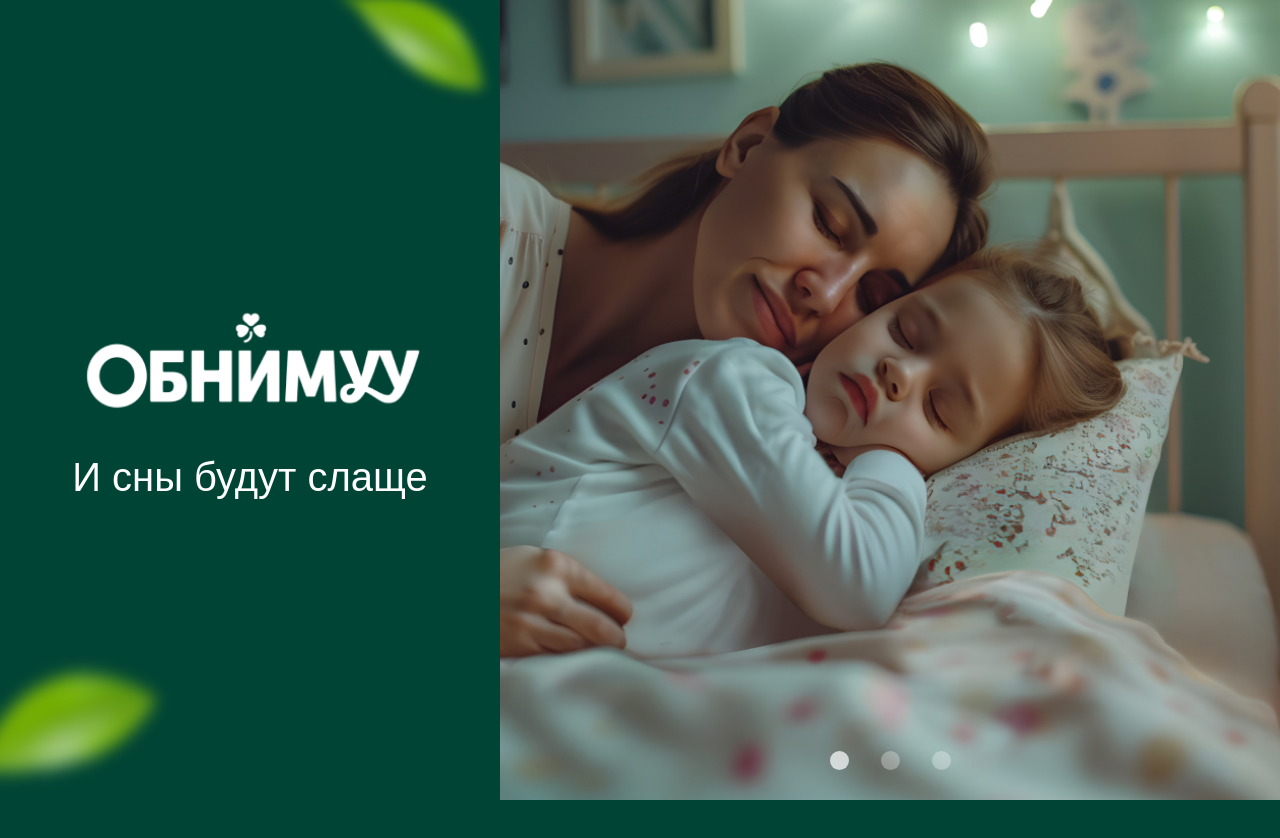
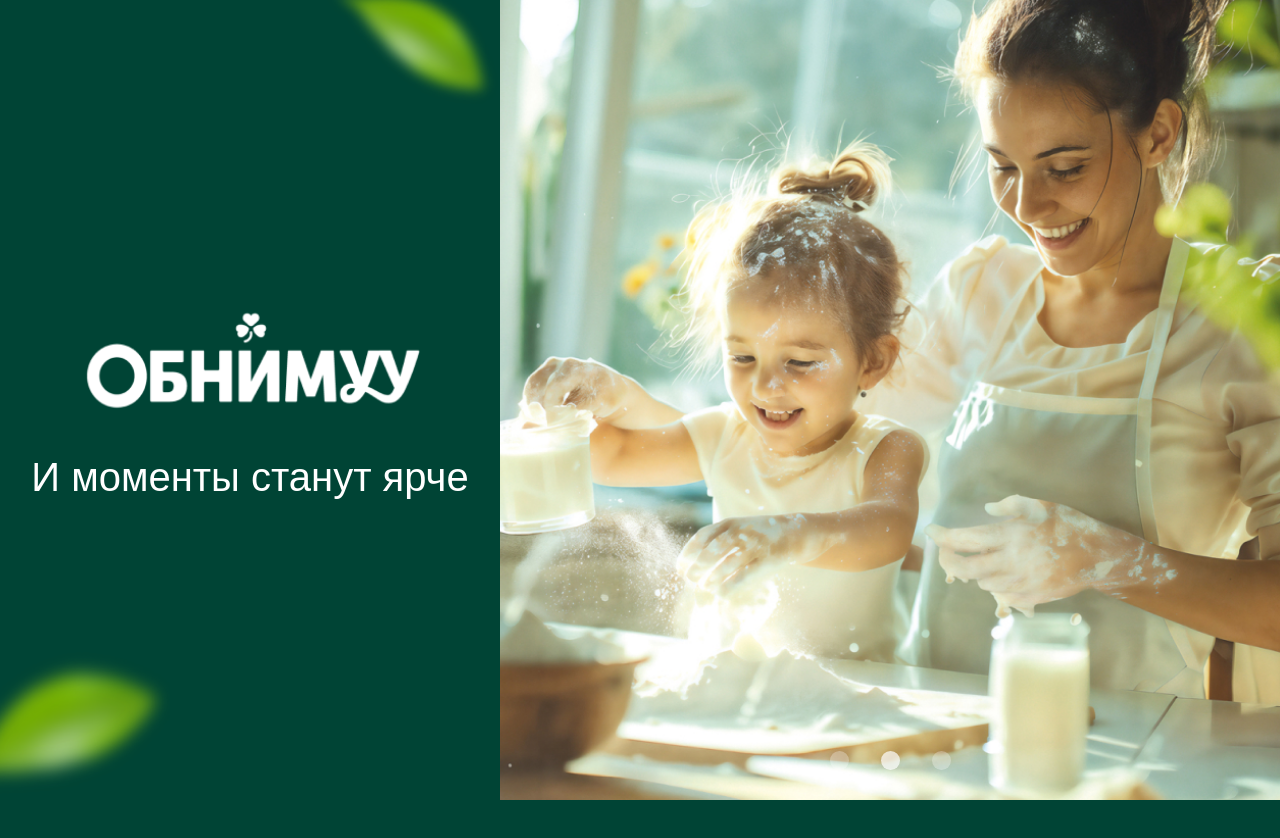
Before and after one commit to SergeyDev0/obnimuu, a React (Vite) app: page / in a window 1280 px wide. Shown: the top 838 px of the page. Built offline with nearby package versions, Linux system fonts and the light colour scheme; a web font is replaced by a local one.

Commit message:
change config swiper

```diff
--- a/src/App.jsx
+++ b/src/App.jsx
@@ -206,7 +206,7 @@ const App = () => {
           slidesPerView={1}
           pagination={{ clickable: true }}
           autoplay={{
-            delay: 1000000,
+            delay: 3000,
           }}
           loop={true}
         >
```
